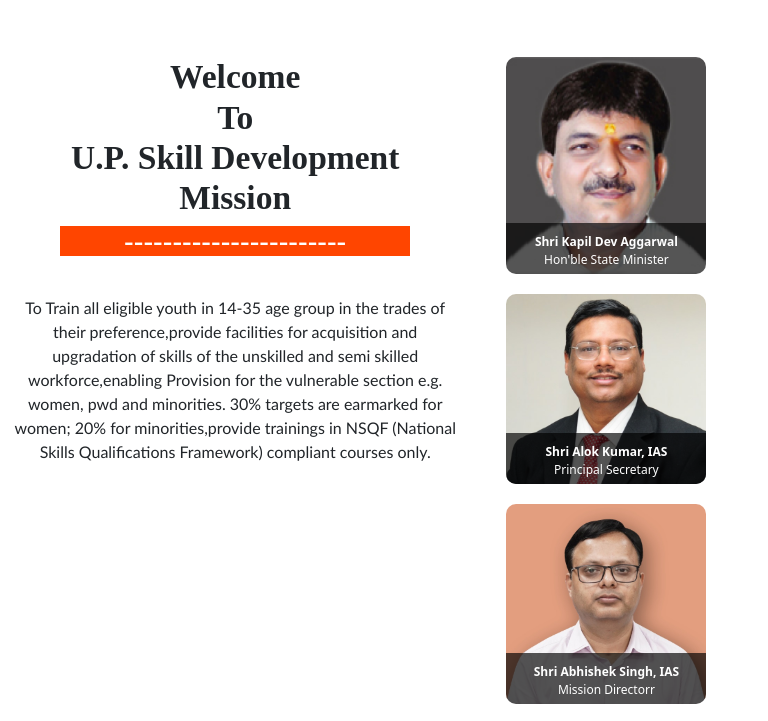
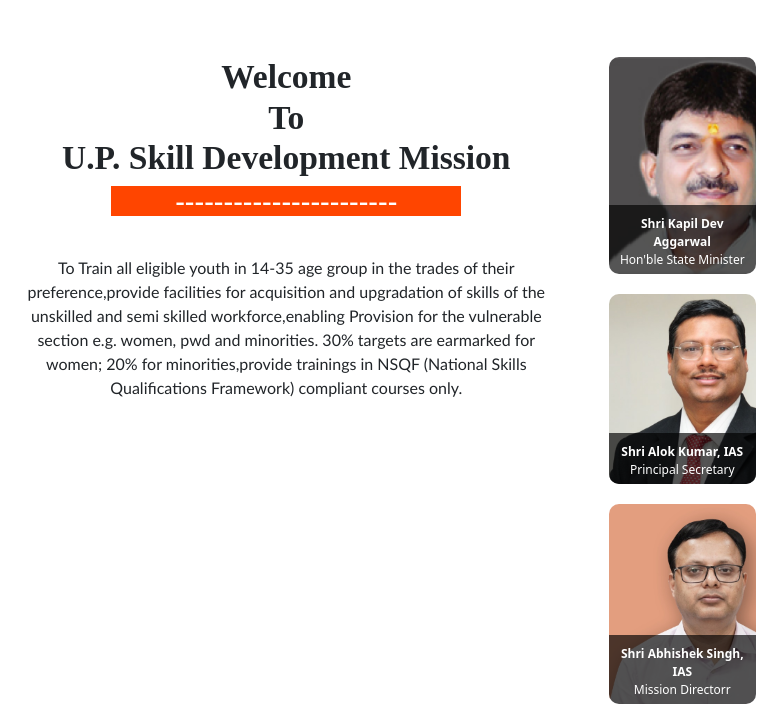
Before and after one commit to Noxious17/USPDM-CLONE, a plain HTML site: page pages/index.html in a window 768 px wide. Shown: the part 1046-1767 px from the top of the page. Drawn offline with nearby package versions, Linux system fonts and the light colour scheme; a web font is replaced by a local one.

Commit message:
Initial commit

```diff
--- a/css/index.css
+++ b/css/index.css
@@ -579,34 +579,6 @@ h1 {
   }
 }
 
-@media (min-width: 768px) and (max-width: 992px) {
-  .left_section {
-    width: 60%;
-  }
-
-  .right_section {
-    grid-template-columns: 1fr 1fr;
-  }
-}
-.right_section {
-  display: grid;
-  grid-template-columns: repeat(auto-fit, minmax(200px, 1fr));
-  gap: 20px;
-}
-
-.skill_progress {
-  grid-template-columns: repeat(auto-fit, minmax(100px, 1fr));
-}
-img, video {
-  max-width: 100%;
-  height: auto;
-}
-.footer-content {
-  display: flex;
-  flex-wrap: wrap;
-  gap: 20px;
-  justify-content: space-between;
-}
 
 @media (max-width: 768px) {
   .footer-content {
```
Also changed, not shown: 1 other file.
